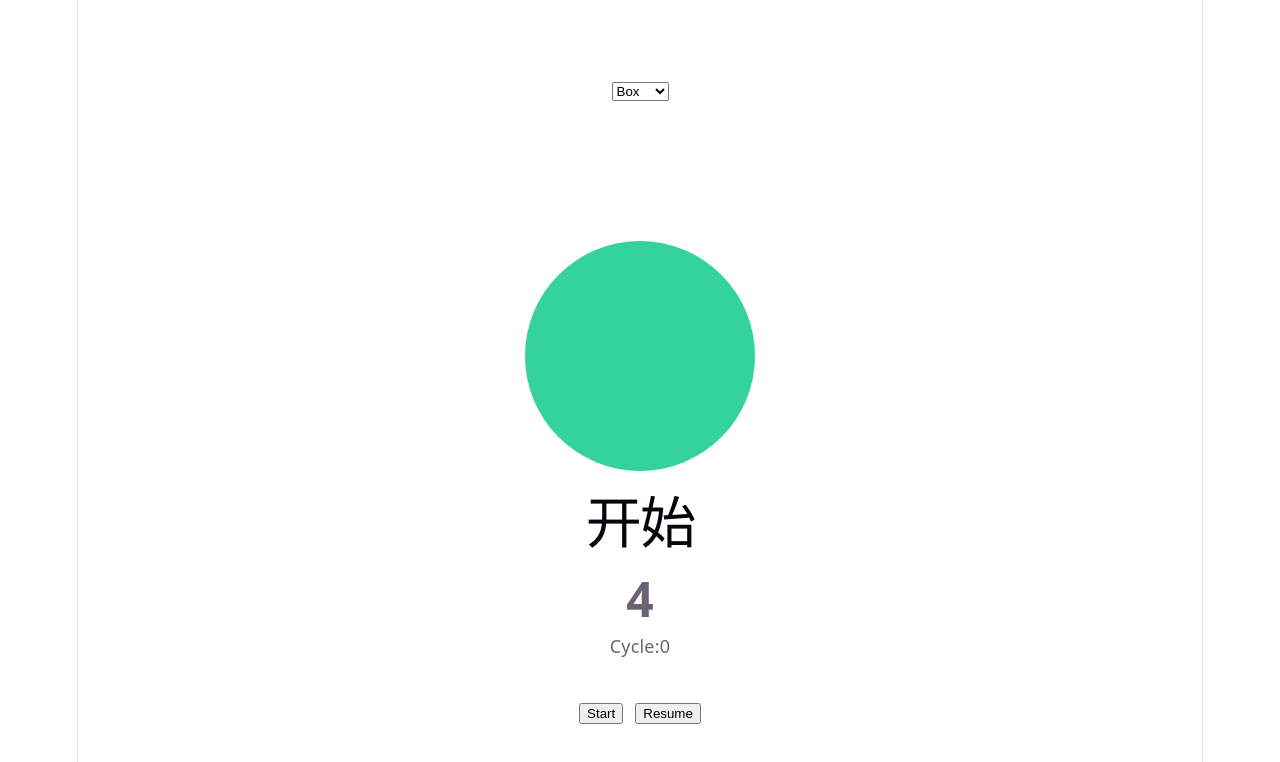
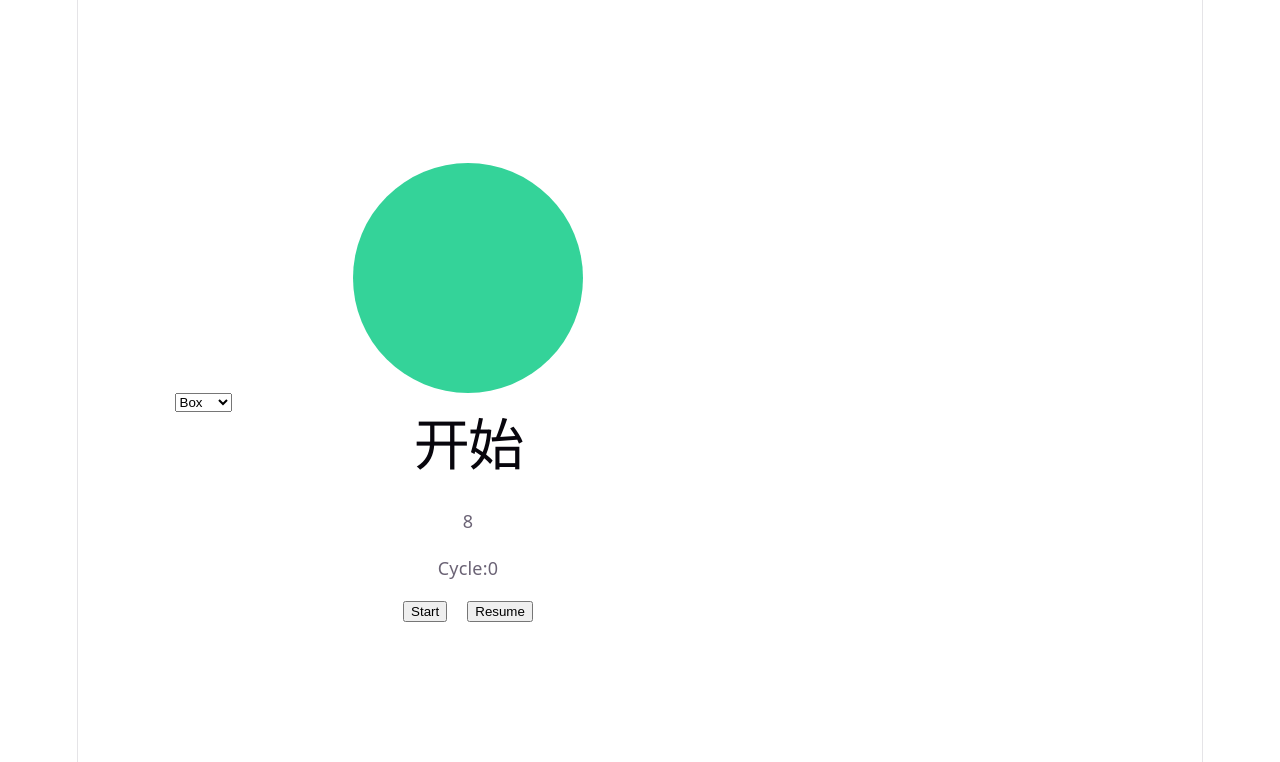
Before and after one commit to laughing96/breath-app, a React (Vite) app: page / in a window 1280 px wide. Shown: the top 762 px of the page. Built offline with nearby package versions, Linux system fonts and the light colour scheme.

Commit message:
调了一下格式

```diff
--- /dev/null
+++ b/src/App.css
@@ -0,0 +1,21 @@
+.app {
+    min-height: 100vh;
+    display: flex;
+    flex-direction: row;
+    gap: 40px;
+
+    align-items: center; //垂直居中
+    justify-content: center; //水平居中
+}
+
+.sidebar {
+    width: 250px;
+}
+
+.main {
+    display: flex;
+    flex-direction: column;
+    align-items: center;
+    justify-content: center;
+    gap: 20px;
+}
--- a/src/App.tsx
+++ b/src/App.tsx
@@ -6,24 +6,16 @@ import { Countdown } from "./components/Countdown";
 import { ControlPanel } from "./components/ControlPanel";
 import { PatternSelector } from "./components/PatternSelector";
 import { PATTERNS } from "./models/Patterns";
+import "./App.css"
 
 export default function App() {
-    const { state,uiState, pattern, start, pause, resume, stop, changePattern } =
+    const { uiState, pattern, start, pause, resume, stop, changePattern } =
         useBreathing();
     // const { pattern, changePattern } = useBreathing();
 
     return (
-        <div
-            style={{
-                minHeight: "100vh",
-                display: "flex",
-                flexDirection: "column",
-                alignItems: "center",
-                justifyContent: "center",
-                gap: 20,
-            }}
-        >
-            <div style={{ minHeight: "20vh", alignItems: "start" }}>
+        <div className="app">
+            <div className="sidebar">
                 <PatternSelector
                     value={pattern.name}
                     patterns={PATTERNS}
@@ -35,6 +27,7 @@ export default function App() {
                     }}
                 />
             </div>
+            <div className="main">
                 <BreathingCircle uiState={uiState} />
                 <PhaseLabel phase={uiState.phase} />
                 <Countdown remaining={uiState.remaining} />
@@ -47,5 +40,6 @@ export default function App() {
                     onStop={stop}
                 />
             </div>
+        </div>
     );
 }
--- /dev/null
+++ b/src/components/BreathingCircle.css
@@ -0,0 +1,10 @@
+.breathing-circle{
+    width:200px;
+    height:200px;
+    border-radius:50%;
+
+    display:fles;
+    align-items: center;
+    justify-content: center;
+
+}
--- a/src/components/Breathingcircle.tsx
+++ b/src/components/Breathingcircle.tsx
@@ -1,19 +1,19 @@
 import type { BreathUIState } from "../models/BreathUIState";
+import "./BreathingCircle.css";
 
 export function BreathingCircle({ uiState }: { uiState: BreathUIState }) {
     const scale = uiState.scale;
 
     const color = uiState.color;
+    const all_dura = uiState.all_dura;
     return (
         <div
-            style={{
-                width: 200,
-                height: 200,
-                borderRadius: "50%",
-                background: color,
-                transform: `scale(${scale})`,
-                transition: "transform 4s linear",
-            }}
+        className="breathing-circle"
+        style={{
+            background:color,
+            transform:`scale(${scale})`,
+            transition: `transform ${all_dura}s linear`,
+        }}
         />
     );
 }
--- /dev/null
+++ b/src/components/ControlPanel.css
@@ -0,0 +1,4 @@
+.control-panel {
+    display:flex;
+    gap:20px;
+}
--- a/src/components/ControlPanel.tsx
+++ b/src/components/ControlPanel.tsx
@@ -1,3 +1,5 @@
+import "./ControlPanel.css"
+
 interface ControlPaneProps {
     running: boolean;
     onStart: () => void;
@@ -14,7 +16,8 @@ export function ControlPanel({
     onStop,
 }: ControlPaneProps) {
     return (
-        <div style={{ display: "flex", gap: 12, marginTop: 24 }}>
+        // <div style={{ display: "flex", gap: 12, marginTop: 24 }}>
+        <div className="control-panel">
             {!running ? (
                 <>
                     <button onClick={onStart}>Start</button>
--- a/src/components/Countdown.tsx
+++ b/src/components/Countdown.tsx
@@ -4,7 +4,7 @@ interface CountdownProps {
 
 export function Countdown({ remaining }: CountdownProps) {
     return (
-        <div style={{fontSize:48, fontWeight:"bold",}}>
+        <div>
         {remaining}
         </div>
     )
--- a/src/hooks/useBreathing.ts
+++ b/src/hooks/useBreathing.ts
@@ -13,10 +13,10 @@ import { BOX_BREATHING } from "../models/Patterns";
 import type { BreathUIState } from "../models/BreathUIState";
 
 const DEFAUKT_PATTERN = {
-    name: "Box",
-    inhale: 4,
+    name: "sxz",
+    inhale: 8,
     hold1: 4,
-    exhale: 4,
+    exhale: 8,
     hold2: 4,
 };
 
```
Lines whose indentation alone changed are shown as unchanged.
